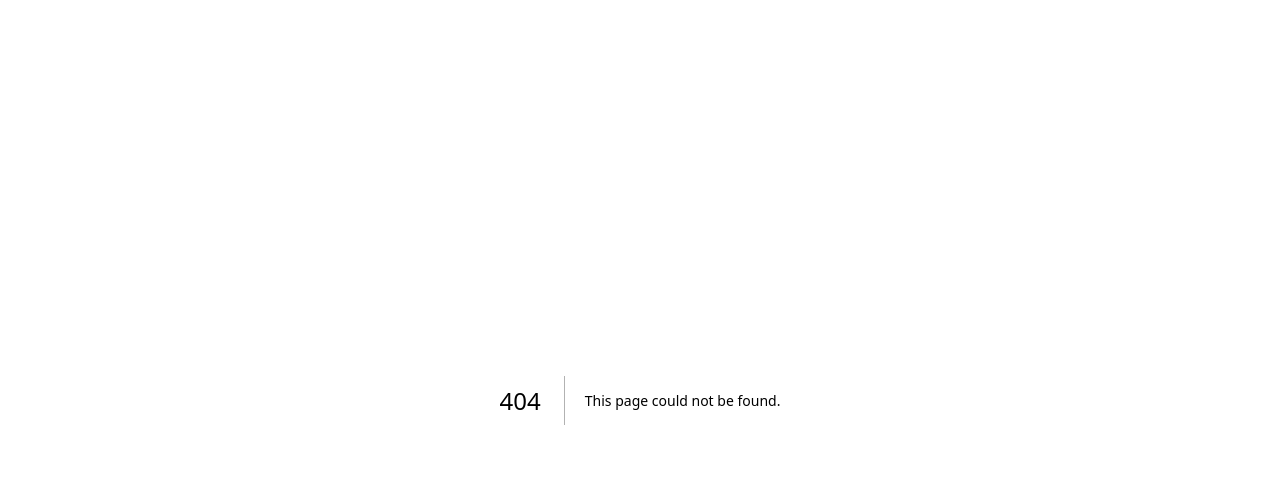
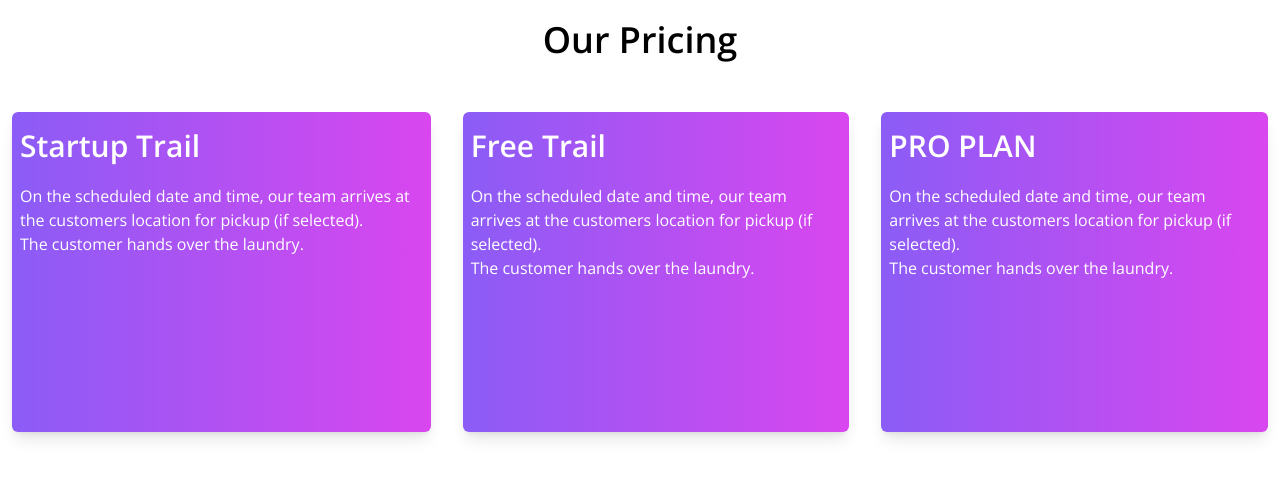
Before and after one commit to HMaroba/nextjs-tailwind, a Next.js app: page /pages/pricing in a window 1280 px wide. Before the commit this address had no page. Shown: the top 478 px of the page. Built offline with nearby package versions, Linux system fonts and the light colour scheme.

Commit message:
Fixed pages

```diff
--- /dev/null
+++ b/src/app/pages/pricing/page.tsx
@@ -0,0 +1,43 @@
+
+
+export default function Pricing(){
+    return(
+        <>
+        <h1 className="text-4xl text-center mt-5 font-semibold">Our Pricing</h1>
+        <div className="grid grid-cols-1 md:grid-cols-3 mt-10 w-full lg:space-x-8 p-3 ">
+
+        <div className="h-39 md:h-80 bg-gradient-to-r from-violet-500 to-fuchsia-500 text-white shadow-lg rounded-md p-2 hover:shadow-md">
+          <h6 className="mt-2 mb-5 font-semibold text-3xl">Startup Trail</h6>
+          <ul>
+            <p>
+              On the scheduled date and time, our team arrives at the customers
+              location for pickup (if selected).
+            </p>
+            <p>The customer hands over the laundry.</p>
+          </ul>
+        </div>
+        <div className="h-40 md:h-80 bg-gradient-to-r from-violet-500 to-fuchsia-500 text-white shadow-lg rounded-md p-2 hover:shadow-md">
+          <h6 className="mt-2 mb-5 font-semibold text-3xl">Free Trail</h6>
+          <ul>
+            <p>
+              On the scheduled date and time, our team arrives at the customers
+              location for pickup (if selected).
+            </p>
+            <p>The customer hands over the laundry.</p>
+          </ul>
+        </div>
+        <div className="h-39 md:h-80 bg-gradient-to-r from-violet-500 to-fuchsia-500 text-white shadow-lg rounded-md p-2 hover:shadow-md">
+          <h6 className="mt-2 mb-5 font-semibold text-3xl">PRO PLAN</h6>
+          <ul>
+            <p>
+              On the scheduled date and time, our team arrives at the customers
+              location for pickup (if selected).
+            </p>
+            <p>The customer hands over the laundry.</p>
+          </ul>
+        </div>
+
+        </div>
+        </>
+    )
+}
```
